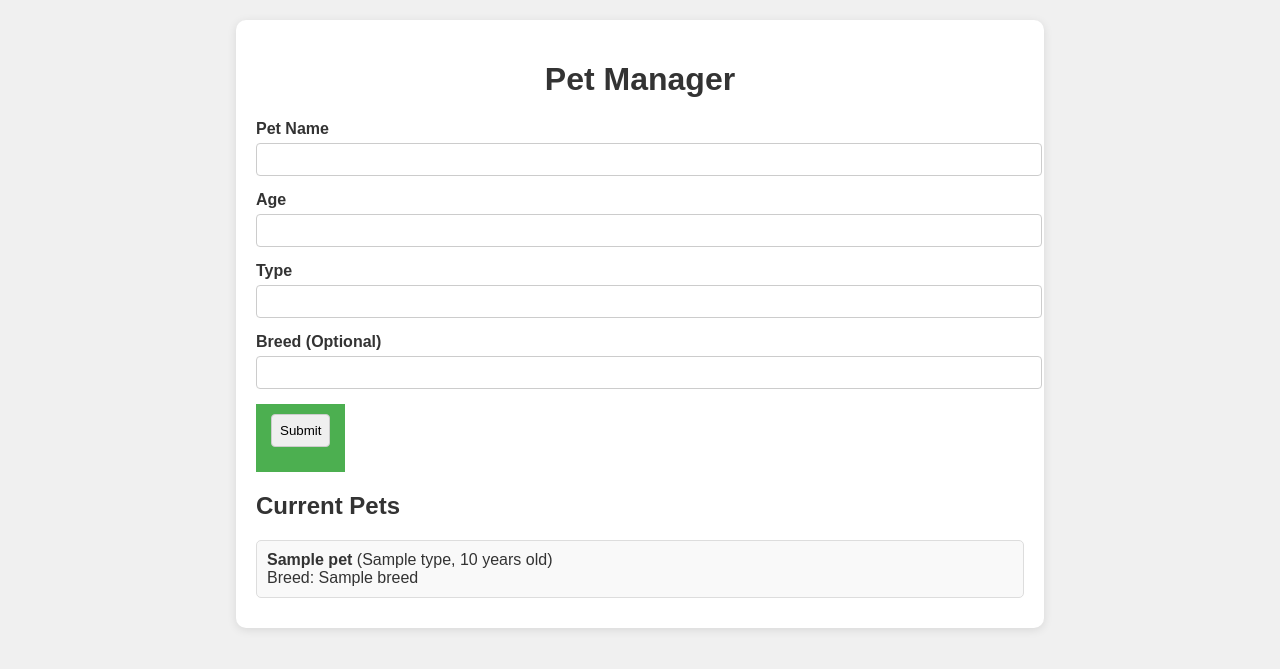
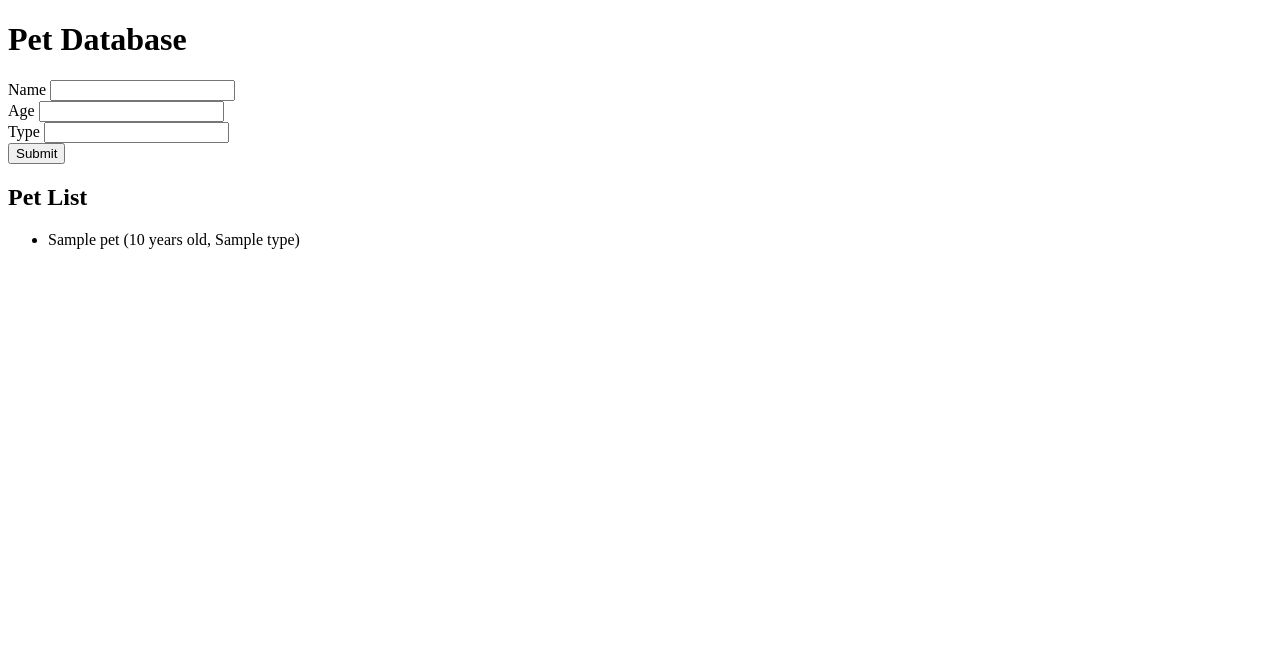
Before and after one commit to srikanth3chetlapally/pet_app, a Python web app: template Templates/view_pets.html in a window 1280 px wide. Shown: the top 669 px of the page. Run offline with Jinja, Linux system fonts and the light colour scheme; the template is opened without the code that fills it: most values are stand-ins (such as "Sample title", 1, 10 or a date in 2020); form fields are guessed from the names that the template uses.

Commit message:
view_pets.html

```diff
--- a/Templates/view_pets.html
+++ b/Templates/view_pets.html
@@ -3,97 +3,23 @@
 <head>
     <meta charset="UTF-8">
     <meta name="viewport" content="width=device-width, initial-scale=1.0">
-    <title>Pet Manager</title>
-    <style>
-        body {
-            font-family: Arial, sans-serif;
-            background-color: #f0f0f0;
-            color: #333;
-            margin: 0;
-            padding: 0;
-        }
-        .container {
-            width: 60%;
-            margin: 20px auto;
-            background-color: #fff;
-            padding: 20px;
-            box-shadow: 0 2px 10px rgba(0, 0, 0, 0.1);
-            border-radius: 10px;
-        }
-        h1 {
-            text-align: center;
-        }
-        form {
-            margin-bottom: 20px;
-        }
-        label {
-            font-weight: bold;
-            display: block;
-            margin-bottom: 5px;
-        }
-        input, select {
-            width: 100%;
-            padding: 8px;
-            margin-bottom: 15px;
-            border: 1px solid #ccc;
-            border-radius: 4px;
-        }
-        .btn {
-            background-color: #4CAF50;
-            color: white;
-            padding: 10px 15px;
-            border: none;
-            cursor: pointer;
-        }
-        .btn:hover {
-            background-color: #45a049;
-        }
-        .pet-list {
-            margin-top: 20px;
-        }
-        .pet-item {
-            background-color: #f9f9f9;
-            margin-bottom: 10px;
-            padding: 10px;
-            border: 1px solid #ddd;
-            border-radius: 5px;
-        }
-    </style>
+    <title>Pet Database</title>
 </head>
 <body>
-    <div class="container">
-        <h1>Pet Manager</h1>
-        <form method="POST">
-            {{ form.hidden_tag() }}
-            <label for="name">Pet Name</label>
-            {{ form.name(size=32) }}
+    <h1>Pet Database</h1>
+    <form method="POST">
+        {{ form.hidden_tag() }}
+        {{ form.name.label }} {{ form.name() }}<br>
+        {{ form.age.label }} {{ form.age() }}<br>
+        {{ form.type.label }} {{ form.type() }}<br>
+        {{ form.submit() }}
+    </form>
 
-            <label for="age">Age</label>
-            {{ form.age(size=32) }}
-
-            <label for="pet_type">Type</label>
-            {{ form.pet_type() }}
-
-            <label for="breed">Breed (Optional)</label>
-            {{ form.breed(size=32) }}
-
-            <button type="submit" class="btn">{{ form.submit() }}</button>
-        </form>
-
-        <h2>Current Pets</h2>
-        <div class="pet-list">
-            {% for pet in pets %}
-                <div class="pet-item">
-                    <strong>{{ pet.name }}</strong> ({{ pet.type }}, {{ pet.age }} years old)
-                    <br>
-                    {% if pet.breed %}
-                    Breed: {{ pet.breed }}
-                    {% else %}
-                    Breed: N/A
-                    {% endif %}
-                </div>
-            {% endfor %}
-        </div>
-    </div>
+    <h2>Pet List</h2>
+    <ul>
+        {% for pet in pets %}
+            <li>{{ pet.name }} ({{ pet.age }} years old, {{ pet.type }})</li>
+        {% endfor %}
+    </ul>
 </body>
 </html>
```
